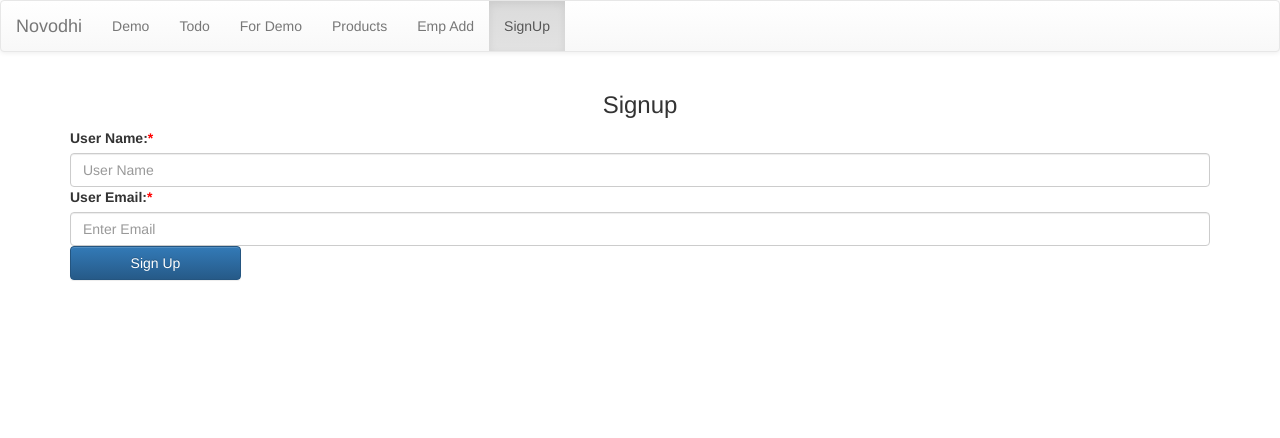
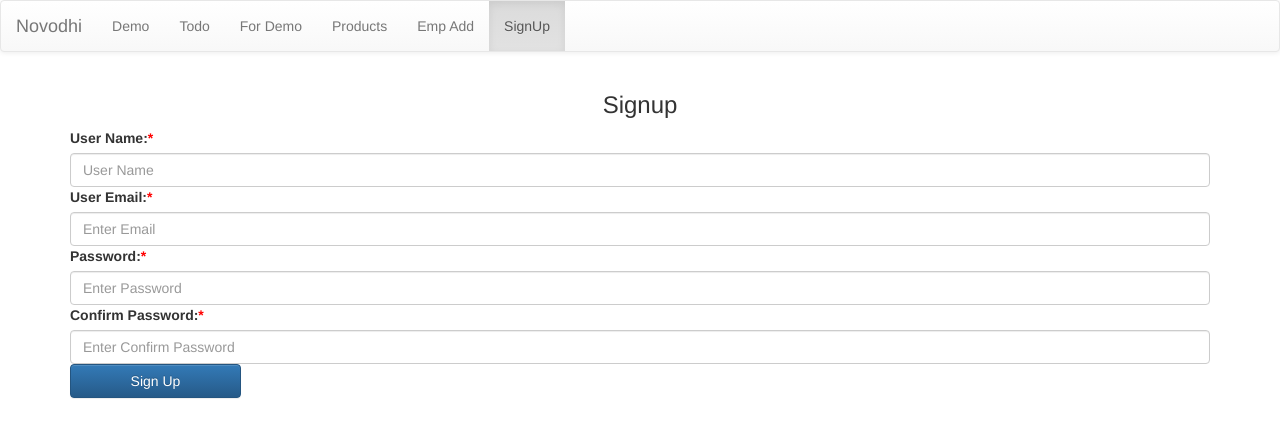
Before and after one commit to jinalshah999/novodhiDemo, an Angular app: page /signup in a window 1280 px wide. Shown: the top 438 px of the page. Built offline with nearby package versions, Linux system fonts and the light colour scheme.

Commit message:
custom validators

```diff
--- a/src/app/signup/signup.component.html
+++ b/src/app/signup/signup.component.html
@@ -29,6 +29,34 @@
           class="lblError">Invalid Email</p>
       </div>
     </div>
+    <div formGroupName="password_group" class="form-row">
+      <div class="from-group">
+        <label>Password:<span class="lblError">*</span></label>
+        <div class="controls">
+          <input formControlName="password" placeholder="Enter Password" type="password" class="form-control">
+          <p class="lblError"
+            *ngIf="signupForm.get('password_group').get('password').hasError('required') && !signupForm.get('password_group').get('password').pristine ">
+            password is
+            required</p>
+        </div>
+      </div>
+      <div class="from-group">
+        <label>Confirm Password:<span class="lblError">*</span></label>
+        <div class="controls">
+          <input formControlName="confirm_password" placeholder="Enter Confirm Password" type="password"
+            class="form-control">
+          <p class="lblError"
+            *ngIf="signupForm.get('password_group').get('confirm_password').hasError('required') && !signupForm.get('password_group').get('confirm_password').pristine ">
+            confirm password is
+            required</p>
+        </div>
+      </div>
+      <p class="lblError"
+        *ngIf="signupForm.get('password_group').hasError('passwordMatchError') && !signupForm.get('password_group').pristine ">
+        password doesn't match
+      </p>
+    </div>
+
     <div class="form-group">
       <button class="btn btn-primary" type="submit" style="width: 15%">
         Sign Up
--- a/src/app/signup/signup.component.ts
+++ b/src/app/signup/signup.component.ts
@@ -27,12 +27,18 @@ export class SignupComponent implements OnInit {
         Validators.required,
         Validators.email,
       ]),
+      password_group: new FormGroup(
+        {
+          password: new FormControl(null, [Validators.required]),
+          confirm_password: new FormControl(null, [Validators.required]),
+        },
+        [this.matchPasswords.bind(this)]
+      ),
     });
   }
   onSignup() {
     console.log(this.signupForm);
   }
-
   invalidUserNameValidation(
     control: AbstractControl
   ): { [key: string]: boolean } {
@@ -41,4 +47,12 @@ export class SignupComponent implements OnInit {
     }
     return null;
   }
+  matchPasswords(control: AbstractControl): { [key: string]: boolean } {
+    if (
+      control.get('password').value != control.get('confirm_password').value
+    ) {
+      return { passwordMatchError: true };
+    }
+    return null;
+  }
 }
```
